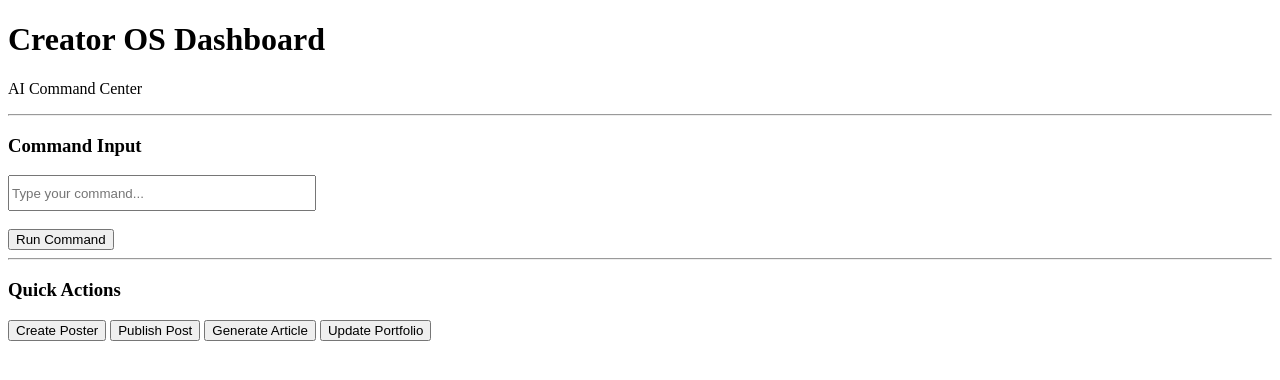
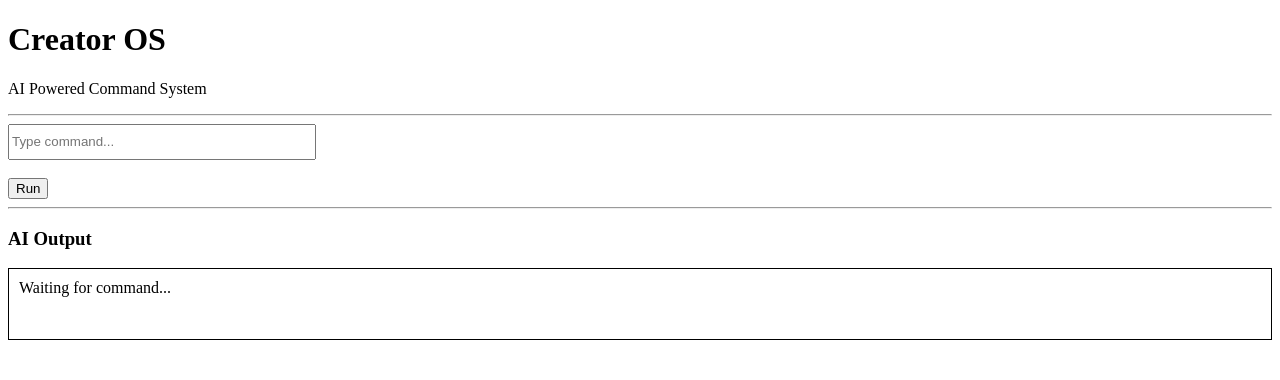
Before and after one commit to mdimranwork/creatorOS, a plain HTML site: page index.html in a window 1280 px wide. Drawn offline with Linux system fonts and the light colour scheme.

Commit message:
Update index.html

```diff
--- a/index.html
+++ b/index.html
@@ -7,28 +7,51 @@
 
 <body>
 
-<h1>Creator OS Dashboard</h1>
-
-<p>AI Command Center</p>
+<h1>Creator OS</h1>
+<p>AI Powered Command System</p>
 
 <hr>
 
-<h3>Command Input</h3>
-
-<input type="text" placeholder="Type your command..." style="width:300px;height:30px;">
+<input id="cmd" type="text" placeholder="Type command..." style="width:300px;height:30px;">
 
 <br><br>
 
-<button>Run Command</button>
+<button onclick="runCommand()">Run</button>
 
 <hr>
 
-<h3>Quick Actions</h3>
+<h3>AI Output</h3>
 
-<button>Create Poster</button>
-<button>Publish Post</button>
-<button>Generate Article</button>
-<button>Update Portfolio</button>
+<div id="output" style="border:1px solid #000;padding:10px;min-height:50px;">
+Waiting for command...
+</div>
+
+<script>
+
+function runCommand() {
+
+let cmd = document.getElementById("cmd").value;
+let output = document.getElementById("output");
+
+if(cmd.includes("poster")) {
+output.innerHTML = "🧠 AI: Poster design workflow started...<br>→ Creating concept<br>→ Generating caption<br>→ Preparing social posts";
+}
+
+else if(cmd.includes("publish")) {
+output.innerHTML = "🚀 AI: Publishing process started...<br>→ Facebook<br>→ Instagram<br>→ LinkedIn<br>→ Portfolio updated";
+}
+
+else if(cmd.includes("article")) {
+output.innerHTML = "📝 AI: SEO Article generation started...<br>→ Topic analysis<br>→ Writing draft<br>→ Optimizing SEO";
+}
+
+else {
+output.innerHTML = "⚠️ AI: Command understood but no workflow found.<br>Try: poster / publish / article";
+}
+
+}
+
+</script>
 
 </body>
 
```
